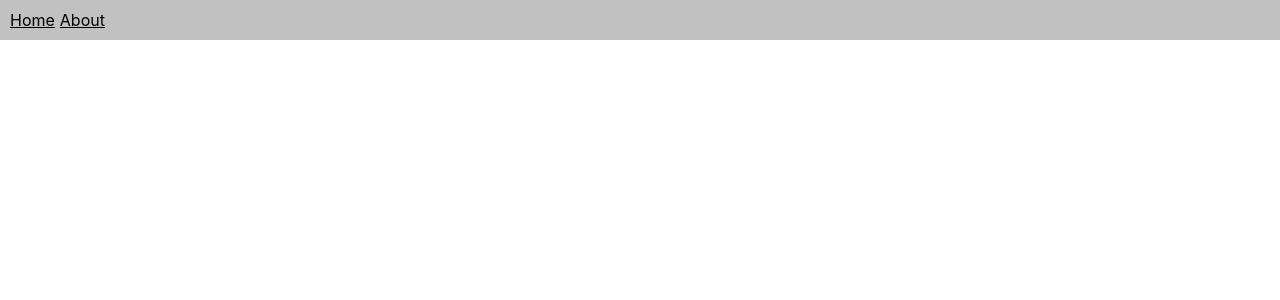
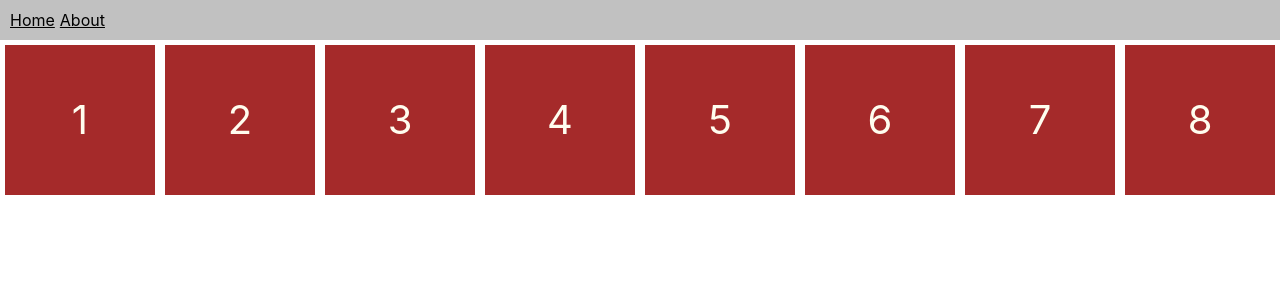
Before and after one commit to Chaitra-Kulkarni/React-Router, a JavaScript app: page /orders in a window 1280 px wide. Before the commit this address had no page. Shown: the top 300 px of the page. Built offline with nearby package versions, Linux system fonts and the light colour scheme; the HTML template or start-up script is replaced by a standard one.

Commit message:
major: useNavigate hook to navigate programmatically

```diff
--- a/src/App.js
+++ b/src/App.js
@@ -2,6 +2,7 @@ import { Routes, Route } from 'react-router-dom';
 import { Home } from './components/Home';
 import { About } from './components/About';
 import { Navbar } from './components/Navbar';
+import { Orders } from './components/Orders';
 
 function App() {
   return (
@@ -10,6 +11,7 @@ function App() {
     <Routes>
       <Route path="/" element={<Home />}></Route>
       <Route path="about" element={<About />}></Route>
+      <Route path="orders" element={<Orders />}></Route>
     </Routes>
     </>
   );
--- a/src/components/About.js
+++ b/src/components/About.js
@@ -1,3 +1,11 @@
+import { useNavigate } from "react-router"
+
 export const About = () => {
-    return <div>About</div>
+    const navigate = useNavigate()
+    return (
+    <div>
+        <h2>About Page</h2>
+        <button onClick={() => navigate('/orders')}>Place Order</button>
+    </div>
+    )
 }
--- a/src/components/Home.js
+++ b/src/components/Home.js
@@ -1,8 +1,13 @@
+import { useNavigate } from "react-router"
 
 export const Home = () => {
+
+    const navigateToOrders = useNavigate();
+
     return (
         <div>
-            Home
+            <h2>Home Page</h2>
+            <button onClick={() => navigateToOrders('/orders')}>Place Order!</button>
         </div>
     )
 }
--- /dev/null
+++ b/src/components/Orders.css
@@ -0,0 +1,13 @@
+.orders-wrapper > div {
+    display: inline-block;
+    flex-wrap: wrap;
+    flex-direction: row;
+    height: 150px;
+    width: 150px;
+    background-color: brown;
+    margin: 5px;
+    color: #fffdef;
+    font-size: 40px;
+    text-align: center;
+    line-height: 150px;
+}
--- /dev/null
+++ b/src/components/Orders.js
@@ -0,0 +1,16 @@
+import './Orders.css';
+
+export const Orders = () => {
+    return (
+        <div className="orders-wrapper">
+            <div>1</div>
+            <div>2</div>
+            <div>3</div>
+            <div>4</div>
+            <div>5</div>
+            <div>6</div>
+            <div>7</div>
+            <div>8</div>
+        </div>
+    )
+}
```
